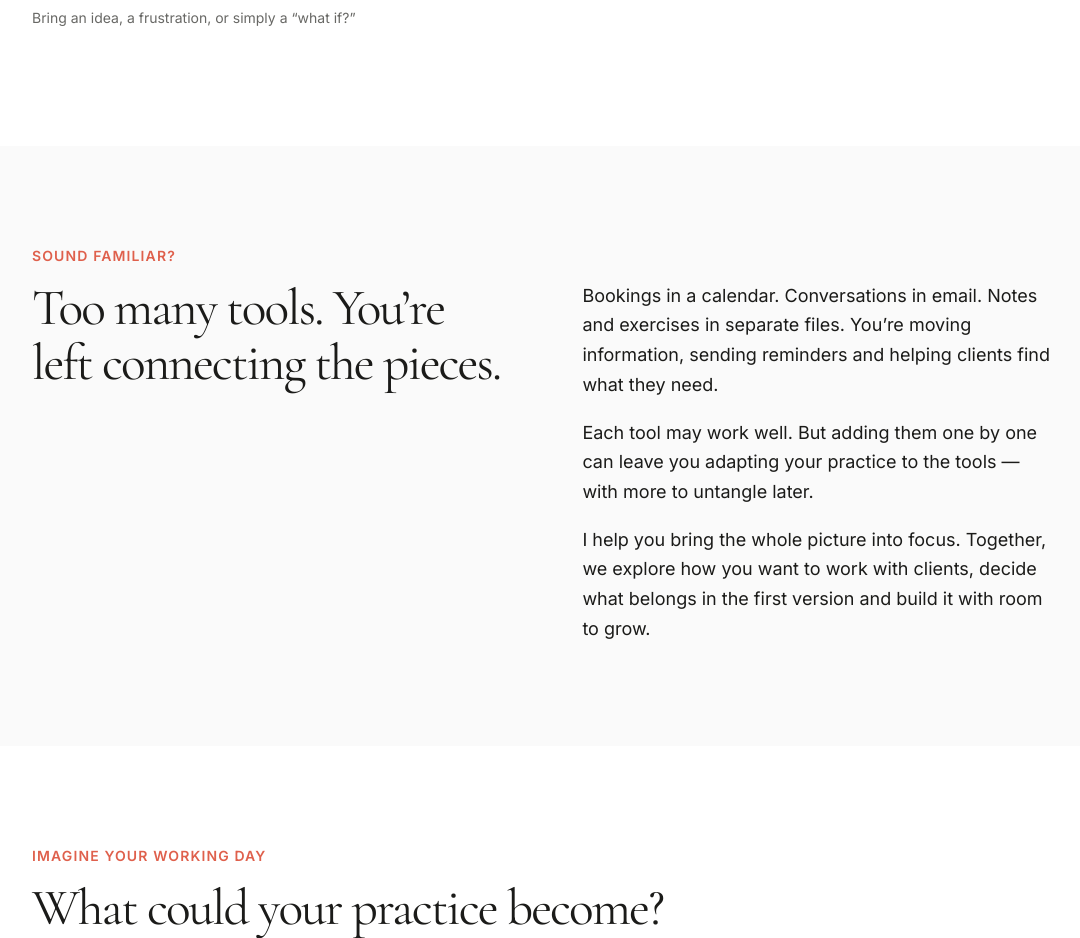
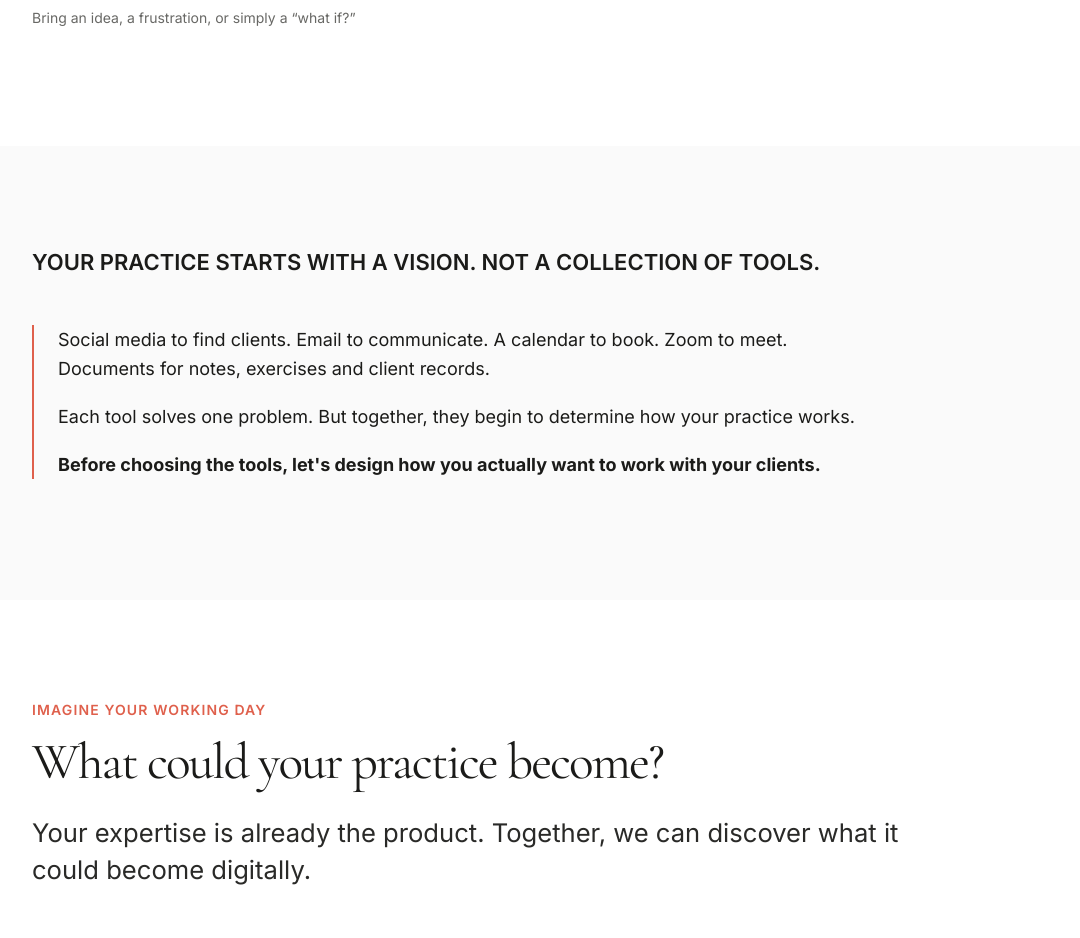
Before and after one commit to 1anamasiliuniene-netizen/portfolio, a Django app: page /build-your-practice/ in a window 1280 px wide. Shown: the part 699-1637 px from the top of the page, without its empty margins (96-1176 px from the left). Run offline with Django 5.2, Linux system fonts and the light colour scheme; data comes from the database, SQL or seed files in the repository.

Commit message:
Replace practice tools section with vision-first copy

```diff
--- a/portfolio/templates/portfolio/build_practice.html
+++ b/portfolio/templates/portfolio/build_practice.html
@@ -21,14 +21,11 @@
 
     <section class="pf-section pf-section--soft" aria-labelledby="practice-problem">
         <div class="pf-container">
-            <p class="pf-eyebrow">Sound familiar?</p>
-            <div class="pf-practice-split">
-                <h2 class="pf-heading-2" id="practice-problem">Too many tools. You’re left connecting the pieces.</h2>
-            <div class="pf-practice-copy">
-                <p>Bookings in a calendar. Conversations in email. Notes and exercises in separate files. You’re moving information, sending reminders and helping clients find what they need.</p>
-                <p>Each tool may work well. But adding them one by one can leave you adapting your practice to the tools — with more to untangle later.</p>
-                <p>I help you bring the whole picture into focus. Together, we explore how you want to work with clients, decide what belongs in the first version and build it with room to grow.</p>
-            </div>
+            <h2 class="pf-heading-3" id="practice-problem">YOUR PRACTICE STARTS WITH A VISION. NOT A COLLECTION OF TOOLS.</h2>
+            <div class="pf-practice-aside">
+                <p>Social media to find clients. Email to communicate. A calendar to book. Zoom to meet. Documents for notes, exercises and client records.</p>
+                <p>Each tool solves one problem. But together, they begin to determine how your practice works.</p>
+                <p><strong>Before choosing the tools, let's design how you actually want to work with your clients.</strong></p>
             </div>
         </div>
     </section>
```
